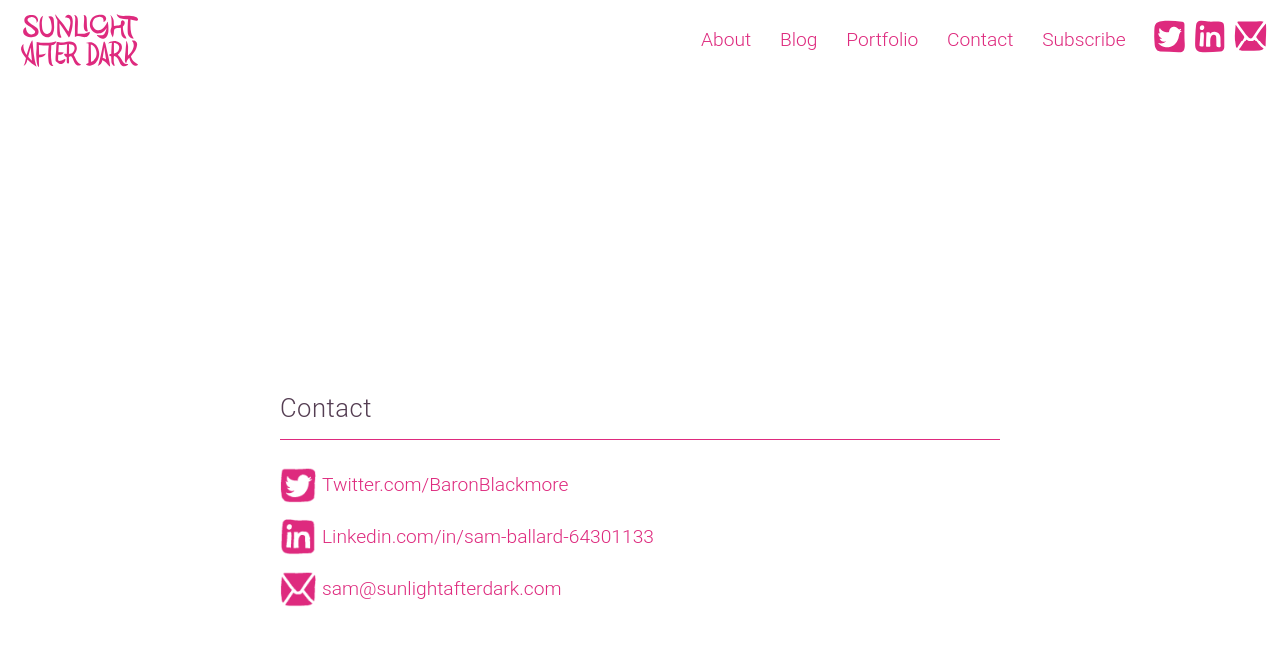
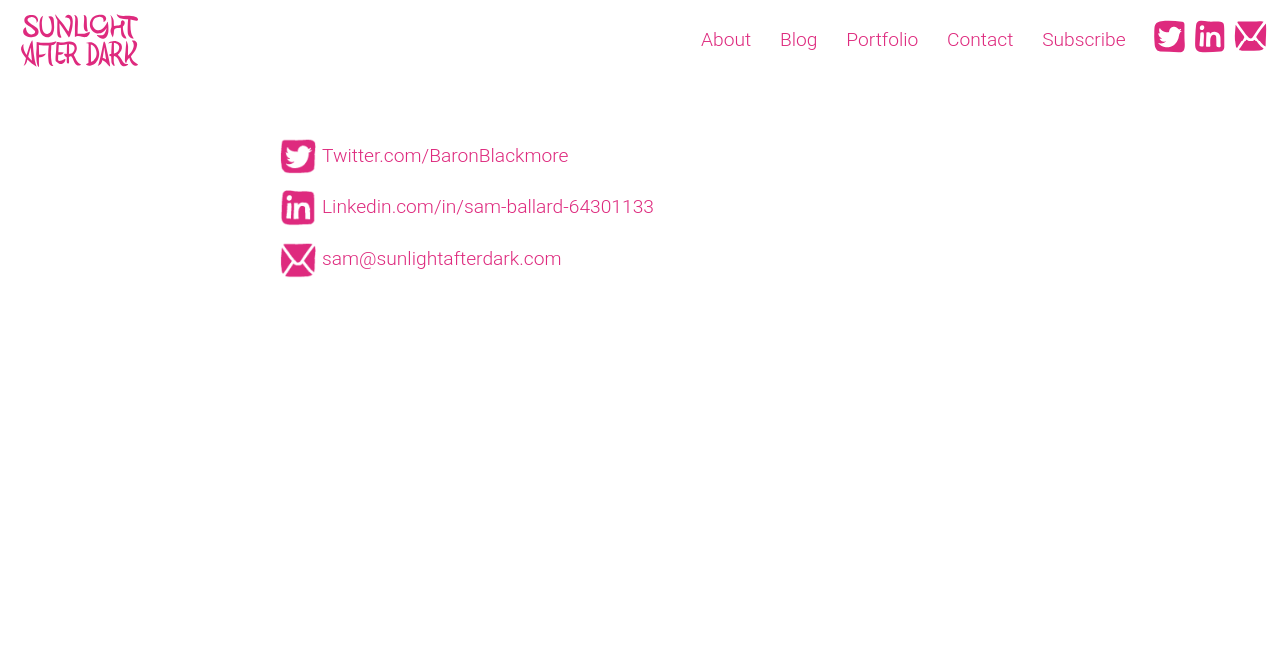
Before and after one commit to BaronBlackmore/SunlightAfterDark, a Jekyll site: the page built from contact.html, in a window 1280 px wide. Shown: the top 646 px of the page. Built offline with Jekyll 4.4.1, drawn with Linux system fonts in a browser that asks for light colours.

Commit message:
remove titles, white nav on blogs

```diff
--- a/about.html
+++ b/about.html
@@ -14,10 +14,10 @@
 <div class="nav-pad"></div>
 
 <div class="center-col">
-<div class="page-top">
+<!-- <div class="page-top">
 	<h5>About</h5>
 	<div class="line"></div>
-</div>
+</div> -->
 	<img alt="Sam Ballard Image" src="/images/sam-profile.png" style="margin: auto; max-width: 500px; width: 100%;">
 	<div class="page-top">
 	<p>
--- a/blog.html
+++ b/blog.html
@@ -15,10 +15,10 @@
 <div class="nav-pad"></div>
 
 <div class="flex-all center-col post-list">
-	<div class="page-top">
+<!-- 	<div class="page-top">
 		<h5>Blog Posts</h5>
 		<div class="line"></div>
-	</div>
+	</div> -->
 
 	<ul>
 	{% for post in site.posts %}
--- a/contact.html
+++ b/contact.html
@@ -13,10 +13,8 @@
 
 <div class="nav-pad"></div>
 
-<div class="center-col">
-	<div class="page-top">
-	<h5>Contact</h5>
-	<div class="line"></div>
+<div class="center-col" style="height:80vh">
+
 
 	<div class="contact-info">
 		<!-- <a href="http://www.facebook.com/BaronBlackmore"><img alt="facebook link" src="images/link_facebook.png"><p>Facebook.com/BaronBlackmore</p></a> -->
```
Also changed, not shown: _layouts/post.html (+11 -1 lines).
